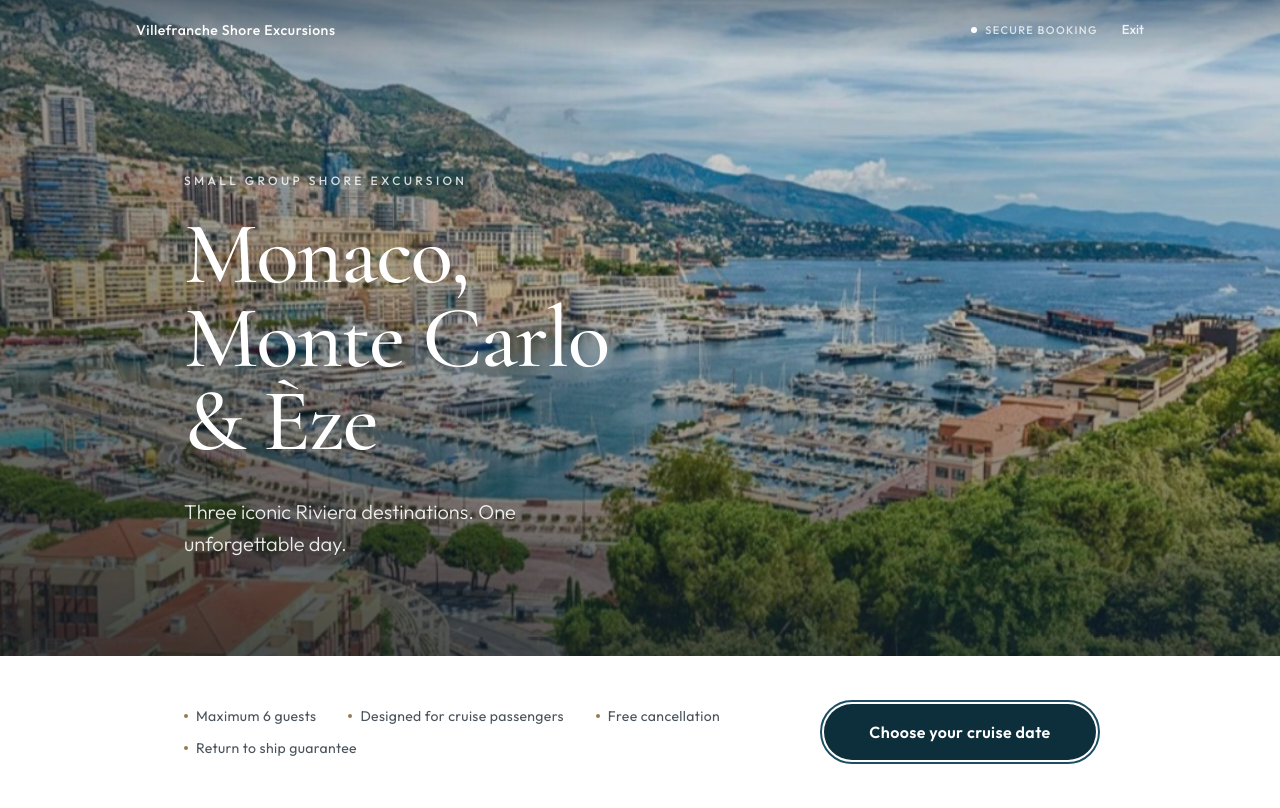
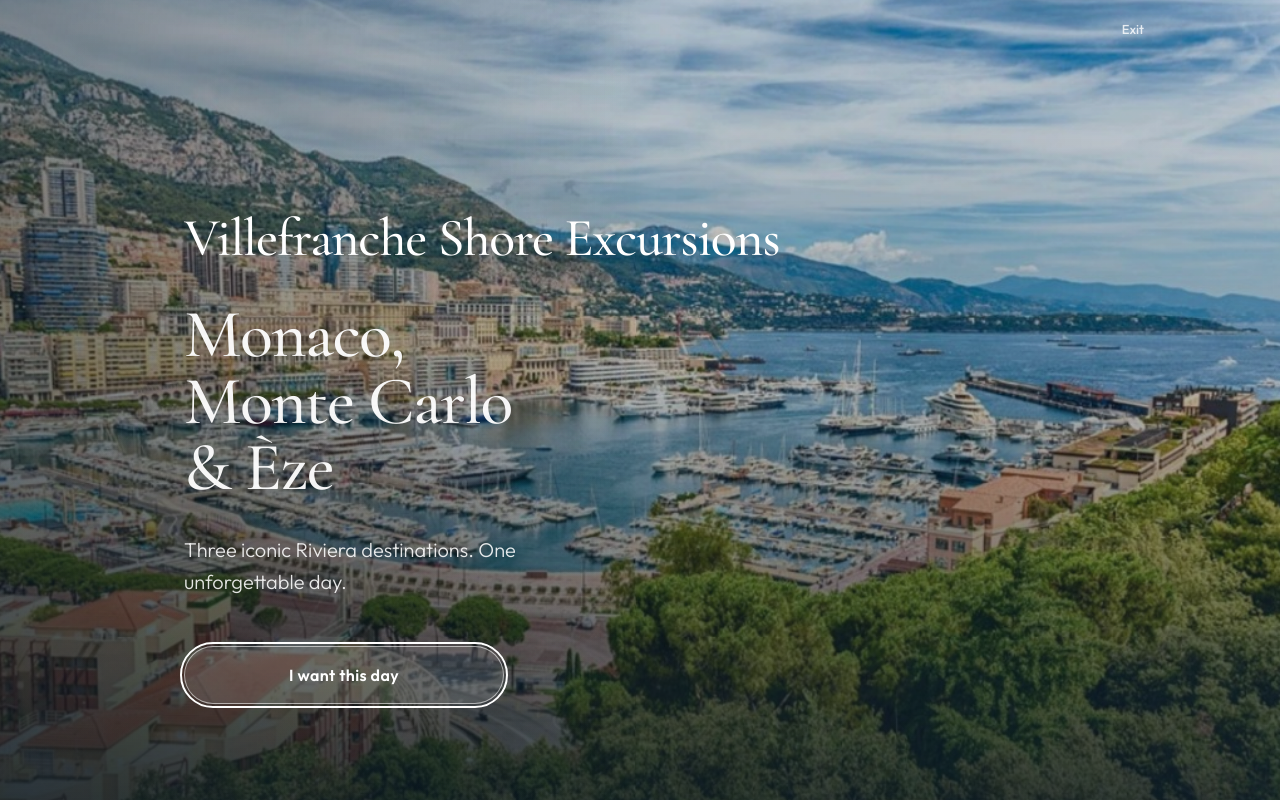
Before and after one commit to grahamchuter-debug/villefranche-shore-excursions, a Next.js app: page /book/small-group-monaco-monte-carlo-eze in a window 1280 px wide. Built offline with nearby package versions, Linux system fonts and the light colour scheme.

Commit message:
Turn the booking open into a pure desire scene.
Hold checkout chrome until the visitor commits with “I want this day,” and lead with brand on a full-bleed Riviera frame.

Co-authored-by: Cursor <cursoragent@cursor.com>

```diff
--- a/src/app/globals.css
+++ b/src/app/globals.css
@@ -146,28 +146,27 @@ body {
   }
 }
 
-/* Hero gently yields to the calendar */
+/* Opening scene gently yields once desire is confirmed */
 .booking-engine-root .book-hero-exiting .book-hero-panel {
   animation: book-hero-retreat 0.72s cubic-bezier(0.22, 1, 0.36, 1) forwards;
 }
 
-.booking-engine-root .book-hero-exiting .book-hero-copy,
-.booking-engine-root .book-hero-exiting .book-hero-cta-strip {
+.booking-engine-root .book-hero-exiting .book-hero-copy {
   animation: book-fade-out-soft 0.45s ease forwards;
 }
 
 @keyframes book-hero-retreat {
   to {
-    min-height: 28vh;
-    opacity: 0.35;
-    filter: saturate(0.85);
+    opacity: 0.28;
+    filter: saturate(0.8);
+    transform: scale(1.02);
   }
 }
 
 @keyframes book-fade-out-soft {
   to {
     opacity: 0;
-    transform: translateY(8px);
+    transform: translateY(10px);
   }
 }
 
@@ -296,7 +295,15 @@ body {
 }
 
 .booking-engine-root .book-hero-copy {
-  animation: book-hero-copy-enter 0.9s cubic-bezier(0.22, 1, 0.36, 1) 0.15s both;
+  animation: book-hero-copy-enter 1s cubic-bezier(0.22, 1, 0.36, 1) 0.12s both;
+}
+
+.booking-engine-root .book-opening-brand {
+  animation: book-hero-copy-enter 0.9s cubic-bezier(0.22, 1, 0.36, 1) both;
+}
+
+.booking-engine-root .book-opening-cta {
+  animation: book-hero-copy-enter 1s cubic-bezier(0.22, 1, 0.36, 1) 0.35s both;
 }
 
 @keyframes book-hero-copy-enter {
@@ -401,6 +408,8 @@ body {
   .booking-engine-root .book-step-enter,
   .booking-engine-root .book-step-enter-forward,
   .booking-engine-root .book-hero-copy,
+  .booking-engine-root .book-opening-brand,
+  .booking-engine-root .book-opening-cta,
   .booking-engine-root .book-calendar-grid,
   .booking-engine-root .book-guest-count,
   .booking-engine-root .book-selected-date,
@@ -408,7 +417,6 @@ body {
   .booking-engine-root .book-hero-layer img,
   .booking-engine-root .book-hero-exiting .book-hero-panel,
   .booking-engine-root .book-hero-exiting .book-hero-copy,
-  .booking-engine-root .book-hero-exiting .book-hero-cta-strip,
   .booking-engine-root .book-date-hero-remnant,
   .booking-engine-root .book-date-stage,
   .booking-engine-root .book-day-confirming {
--- a/src/components/booking-engine/booking-checkout-header.tsx
+++ b/src/components/booking-engine/booking-checkout-header.tsx
@@ -6,56 +6,59 @@ import { siteConfig } from "@/lib/site-config";
 type BookingCheckoutHeaderProps = {
   tourPath?: string;
   tourLabel?: string;
-  /** Transparent over the experience hero */
-  immersive?: boolean;
+  /**
+   * Opening scene: quiet escape only — no checkout trust chrome.
+   * Booking flow: standard secure header with brand.
+   */
+  mode?: "scene" | "booking";
 };
 
 export function BookingCheckoutHeader({
   tourPath = bookingPrototypeTour.path,
   tourLabel = "Exit",
-  immersive = false,
+  mode = "booking",
 }: BookingCheckoutHeaderProps) {
+  const isScene = mode === "scene";
+
   return (
     <header
       className={
-        immersive
-          ? "absolute inset-x-0 top-0 z-30 bg-gradient-to-b from-[var(--book-ink)]/35 to-transparent"
+        isScene
+          ? "pointer-events-none absolute inset-x-0 top-0 z-30"
           : "border-b border-[var(--book-line)]/80 bg-[var(--book-surface)]/85 backdrop-blur-xl"
       }
     >
-      <div className="book-shell flex items-center justify-between gap-4 py-4 sm:py-5">
+      <div
+        className={[
+          "book-shell flex items-center gap-4 py-4 sm:py-5",
+          isScene ? "justify-end" : "justify-between",
+        ].join(" ")}
+      >
+        {!isScene ? (
           <Link
             href="/"
-          className={[
-            "min-w-0 truncate text-[13px] font-medium tracking-[0.04em] sm:text-sm",
-            immersive ? "text-white" : "text-[var(--book-ink)]",
-          ].join(" ")}
+            className="min-w-0 truncate text-[13px] font-medium tracking-[0.04em] text-[var(--book-ink)] sm:text-sm"
           >
             {siteConfig.name}
           </Link>
+        ) : null}
 
-        <div className="flex shrink-0 items-center gap-4 sm:gap-6">
-          <p
-            className={[
-              "hidden items-center gap-2 text-[11px] font-medium tracking-[0.12em] uppercase sm:flex",
-              immersive ? "text-white/75" : "text-[var(--book-muted)]",
-            ].join(" ")}
-          >
+        <div className="pointer-events-auto flex shrink-0 items-center gap-4 sm:gap-6">
+          {!isScene ? (
+            <p className="hidden items-center gap-2 text-[11px] font-medium tracking-[0.12em] text-[var(--book-muted)] uppercase sm:flex">
               <span
                 aria-hidden="true"
-              className={[
-                "inline-block h-1.5 w-1.5 rounded-full",
-                immersive ? "bg-white" : "bg-[var(--book-success)]",
-              ].join(" ")}
+                className="inline-block h-1.5 w-1.5 rounded-full bg-[var(--book-success)]"
               />
               Secure booking
             </p>
+          ) : null}
           <Link
             href={tourPath}
             className={[
-              "text-[13px] font-medium transition focus-visible:outline focus-visible:outline-2 focus-visible:outline-offset-2 focus-visible:outline-white",
-              immersive
-                ? "text-white/85 hover:text-white"
+              "text-[13px] font-medium transition focus-visible:outline focus-visible:outline-2 focus-visible:outline-offset-2",
+              isScene
+                ? "text-white/80 hover:text-white focus-visible:outline-white"
                 : "text-[var(--book-muted)] hover:text-[var(--book-ink)] focus-visible:outline-[var(--book-sea)]",
             ].join(" ")}
           >
--- a/src/components/booking-engine/booking-engine.tsx
+++ b/src/components/booking-engine/booking-engine.tsx
@@ -210,7 +210,7 @@ export function BookingEngine() {
         {liveMessage}
       </div>
 
-      <BookingCheckoutHeader immersive={isExperience && !heroExiting} />
+      <BookingCheckoutHeader mode={isExperience ? "scene" : "booking"} />
 
       {isExperience ? (
         <TourIntroStep
--- a/src/components/booking-engine/booking-primary-button.tsx
+++ b/src/components/booking-engine/booking-primary-button.tsx
@@ -4,7 +4,7 @@ import { forwardRef, type ButtonHTMLAttributes, type ReactNode } from "react";
 
 type BookingPrimaryButtonProps = ButtonHTMLAttributes<HTMLButtonElement> & {
   children: ReactNode;
-  variant?: "primary" | "secondary" | "ghost";
+  variant?: "primary" | "secondary" | "ghost" | "onDark";
 };
 
 export const BookingPrimaryButton = forwardRef<
@@ -24,6 +24,8 @@ export const BookingPrimaryButton = forwardRef<
       "book-btn-secondary border border-[var(--book-line)] bg-white text-[var(--book-ink)] hover:border-[var(--book-ink)]/30 focus-visible:outline-[var(--book-sea)]",
     ghost:
       "book-btn bg-transparent text-[var(--book-muted)] hover:text-[var(--book-ink)] focus-visible:outline-[var(--book-sea)]",
+    onDark:
+      "book-btn-primary border border-white/55 bg-white/12 text-white backdrop-blur-sm hover:border-white hover:bg-white hover:text-[var(--book-ink)] focus-visible:outline-white",
   } as const;
 
   return (
--- a/src/components/booking-engine/steps/tour-intro-step.tsx
+++ b/src/components/booking-engine/steps/tour-intro-step.tsx
@@ -4,6 +4,7 @@ import { useEffect, useRef } from "react";
 
 import { BookingPrimaryButton } from "@/components/booking-engine/booking-primary-button";
 import { bookingPrototypeTour } from "@/lib/booking/booking-config";
+import { siteConfig } from "@/lib/site-config";
 
 type TourIntroStepProps = {
   onContinue: () => void;
@@ -24,12 +25,12 @@ export function TourIntroStep({
   return (
     <section
       className={[
-        "relative flex min-h-[100dvh] flex-col",
+        "book-opening relative flex min-h-[100dvh] flex-col",
         isExiting ? "book-hero-exiting" : "",
       ].join(" ")}
       aria-hidden={isExiting || undefined}
     >
-      <div className="book-hero-panel relative flex min-h-[78dvh] flex-1 flex-col justify-end overflow-hidden sm:min-h-[82dvh]">
+      <div className="book-hero-panel relative flex min-h-[100dvh] flex-1 flex-col justify-end overflow-hidden">
         <div className="book-hero-stage" aria-hidden="true">
           {tour.heroGallery.map((slide) => (
             <div key={slide.src} className="book-hero-layer">
@@ -38,15 +39,21 @@ export function TourIntroStep({
           ))}
         </div>
 
-        <div className="absolute inset-0 bg-gradient-to-t from-[var(--book-ink)]/70 via-[var(--book-ink)]/25 to-[var(--book-ink)]/10" />
-        <div className="absolute inset-0 bg-gradient-to-r from-[var(--book-ink)]/35 via-transparent to-transparent" />
+        <div
+          className="pointer-events-none absolute inset-0 bg-gradient-to-t from-[var(--book-ink)]/80 via-[var(--book-ink)]/30 to-[var(--book-ink)]/15"
+          aria-hidden="true"
+        />
+        <div
+          className="pointer-events-none absolute inset-0 bg-gradient-to-r from-[var(--book-ink)]/40 via-transparent to-transparent"
+          aria-hidden="true"
+        />
 
-        <div className="book-hero-copy relative z-10 mx-auto w-full max-w-5xl px-6 pb-14 pt-28 sm:px-10 sm:pb-20 lg:px-14 lg:pb-24">
-          <p className="mb-5 text-[11px] font-medium tracking-[0.28em] text-white/80 uppercase sm:mb-6 sm:text-xs">
-            {tour.experienceLabel}
+        <div className="book-hero-copy relative z-10 mx-auto w-full max-w-5xl px-6 pb-16 pt-32 sm:px-10 sm:pb-20 lg:px-14 lg:pb-24">
+          <p className="book-opening-brand book-display mb-7 max-w-2xl text-3xl font-medium leading-[1.05] text-white sm:mb-9 sm:text-4xl md:text-5xl lg:text-[3.35rem]">
+            {siteConfig.name}
           </p>
 
-          <h1 className="book-display max-w-3xl text-[3.25rem] font-medium leading-[0.95] text-white sm:text-6xl md:text-7xl lg:text-[5.5rem]">
+          <h1 className="book-display max-w-3xl text-[2.75rem] font-medium leading-[0.98] text-white/95 sm:text-5xl md:text-6xl lg:text-[4.25rem]">
             <span className="sr-only">{tour.name}</span>
             {tour.experienceTitleLines.map((line) => (
               <span key={line} className="block" aria-hidden="true">
@@ -55,32 +62,14 @@ export function TourIntroStep({
             ))}
           </h1>
 
-          <p className="mt-6 max-w-md text-lg font-light leading-relaxed text-white/90 sm:mt-8 sm:text-xl sm:leading-8">
+          <p className="mt-6 max-w-md text-lg font-light leading-relaxed text-white/88 sm:mt-8 sm:text-xl sm:leading-8">
             {tour.experienceSubheading}
           </p>
-        </div>
-      </div>
 
-      <div className="book-hero-cta-strip relative z-10 bg-[var(--book-surface)]">
-        <div className="mx-auto flex w-full max-w-5xl flex-col gap-8 px-6 py-8 sm:px-10 sm:py-10 lg:flex-row lg:items-center lg:justify-between lg:gap-12 lg:px-14 lg:py-12">
-          <ul className="flex flex-wrap items-center gap-x-6 gap-y-3 sm:gap-x-8">
-            {tour.reassurance.map((item) => (
-              <li
-                key={item}
-                className="book-reassure-item flex items-center gap-2 text-[13px] tracking-wide text-[var(--book-ink)]/75 sm:text-sm"
-              >
-                <span
-                  aria-hidden="true"
-                  className="h-1 w-1 shrink-0 rounded-full bg-[var(--book-gold)]"
-                />
-                {item}
-              </li>
-            ))}
-          </ul>
-
-          <div className="w-full shrink-0 sm:max-w-xs lg:w-auto lg:min-w-[17rem]">
+          <div className="book-opening-cta mt-10 w-full max-w-xs sm:mt-12">
             <BookingPrimaryButton
               ref={buttonRef}
+              variant="onDark"
               onClick={onContinue}
               disabled={isExiting}
             >
--- a/src/lib/booking/booking-config.ts
+++ b/src/lib/booking/booking-config.ts
@@ -11,19 +11,14 @@ export const bookingPrototypeTour = {
   id: "monaco-monte-carlo-eze-small-group",
   slug: featuredTour.slug,
   name: "Monaco, Monte Carlo & Eze",
-  /** Overlay label on the experience hero */
-  experienceLabel: "Small Group Shore Excursion",
   /**
-   * Display title — rendered as stacked elegant lines on the hero.
+   * Display title — stacked lines on the opening desire scene.
    * Uses Èze for the authentic Riviera spelling in the aspirational moment.
    */
   experienceTitleLines: ["Monaco,", "Monte Carlo", "& Èze"] as const,
   /**
-   * Sub-heading candidates:
-   * 1. "Three iconic Riviera destinations. One unforgettable day."
-   * 2. "Harbour light. Hilltop silence. One perfect day ashore."
-   * 3. "The Côte d'Azur, arranged for a single luminous day."
-   * Chosen: 1 — clear desire, understated, matches the brief.
+   * One supporting sentence for the opening scene.
+   * Booking chrome (dates, guests, payment) appears only after the CTA.
    */
   experienceSubheading:
     "Three iconic Riviera destinations. One unforgettable day.",
@@ -35,7 +30,7 @@ export const bookingPrototypeTour = {
   imageAlt:
     "Sunlit Port Hercules in Monaco with luxury yachts and the Monte Carlo skyline on the French Riviera",
   /**
-   * Soft crossfade gallery for the experience hero.
+   * Soft crossfade gallery for the opening scene.
    * Daytime Riviera only — harbour, Èze, coastline.
    */
   heroGallery: [
@@ -56,13 +51,8 @@ export const bookingPrototypeTour = {
       alt: "French Riviera coastline under warm sunshine",
     },
   ] as const,
-  ctaLabel: "Choose your cruise date",
-  reassurance: [
-    "Maximum 6 guests",
-    "Designed for cruise passengers",
-    "Free cancellation",
-    "Return to ship guarantee",
-  ],
+  /** Desire commitment — booking UI follows after this choice. */
+  ctaLabel: "I want this day",
 } as const;
 
 /**
```
Lines whose indentation alone changed are shown as unchanged.
